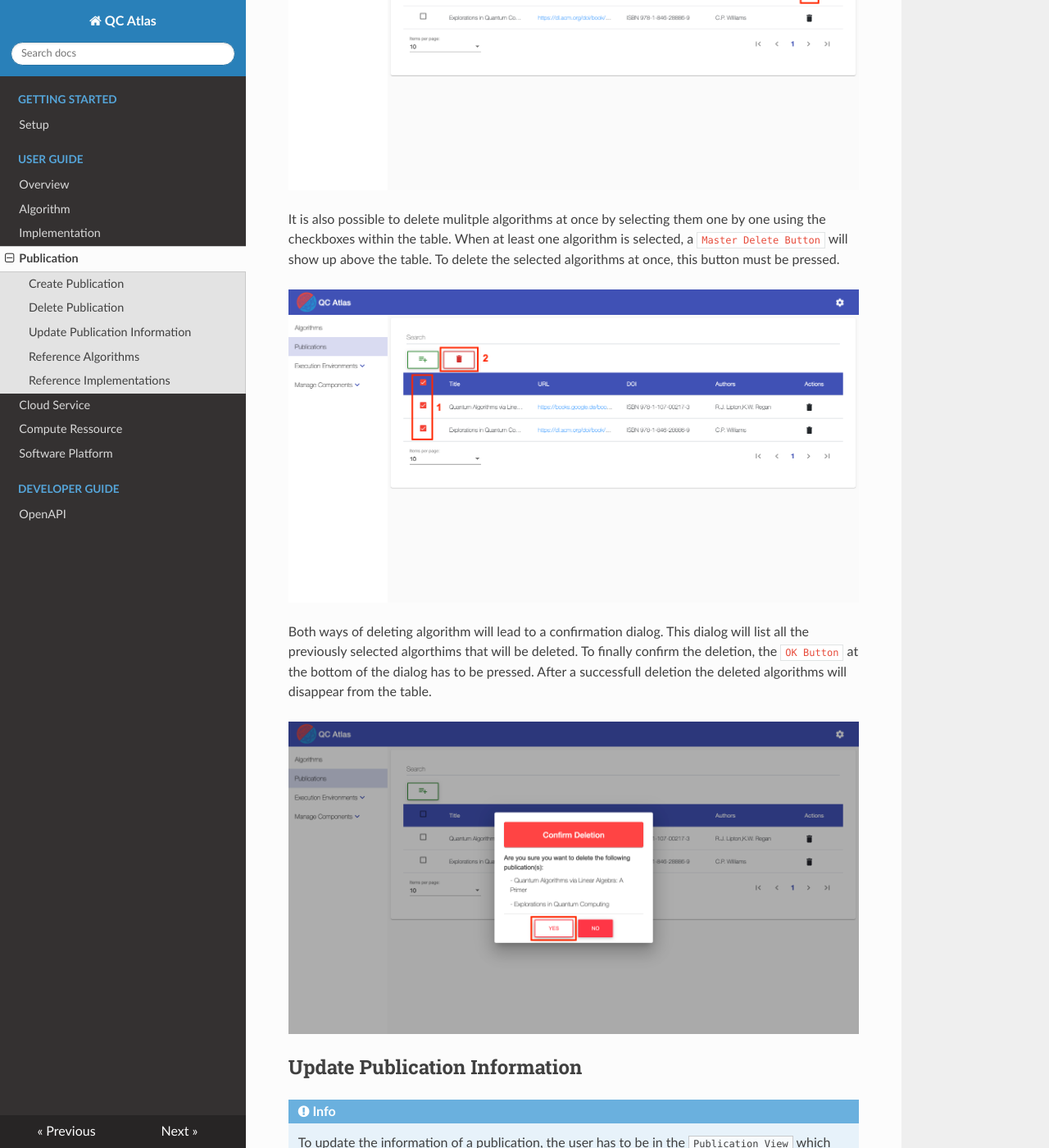
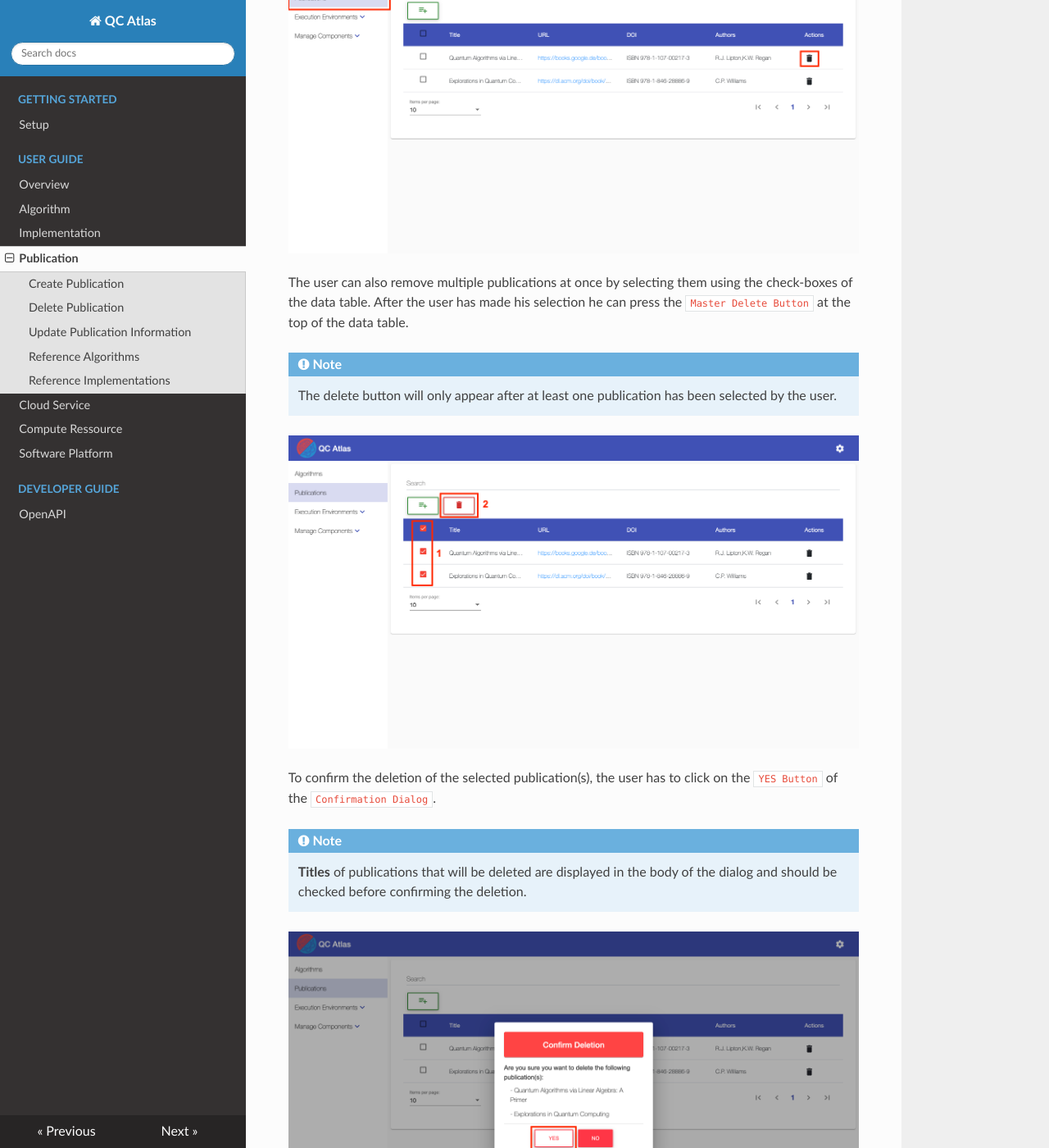
Before and after one commit to UST-QuAntiL/quantil-docs, an MkDocs documentation site: the page built from docs/user-guide/publication.md, in a window 1280 px wide and 1400 px high, scrolled down 1713 px. Shown: the whole window at 82% size. Built offline with MkDocs 1.6.1, drawn with Linux system fonts in a browser that asks for light colours; nearby versions of some CDN libraries; some of the changed text lies outside the part shown.

Commit message:
More small adjustments for publications

```diff
--- a/docs/user-guide/publication.md
+++ b/docs/user-guide/publication.md
@@ -16,21 +16,28 @@ In the dialog it is possible to give the new publication a title and assign mult
 
 After all necessary fields have been filled in, the creation of the publication can be confirmed by clicking on the ``OK Button``. After a successfull creation, the user will be navigated to the detailed view of the new publication.
 
-
 ## Delete Publication
 
-To delete a publication the user has to navigate to the ``Publication List View`` by using the navigation sidebar. A single publication will be deleted by pressing the ``Delete Button`` in the ``Actions``column of the table.
+!!! info
+    To perform the deletion of a publication, the user has to be in the ``Publication List View``.
 
-![alt text](./images/publication/Delete_Publication_-_Step_1.png "Delete publication")
+To remove a specific publication, the user has to simply click on the ``Delete Button`` in the ``Actions Column`` of the data table.
 
+![alt text](./images/publication/Delete_Publication_-_Step_1.png "Delete single publication")
 
-It is also possible to delete mulitple algorithms at once by selecting them one by one using the checkboxes within the table. When at least one algorithm is selected, a ``Master Delete Button`` will show up above the table. To delete the selected algorithms at once, this button must be pressed.
+The user can also remove multiple publications at once by selecting them using the check-boxes of the data table. After the user has made his selection he can press the ``Master Delete Button`` at the top of the data table.
 
-![alt text](./images/publication/Delete_Publication_-_Step_1.1.png "Delete publication")
+!!! note
+    The delete button will only appear after at least one publication has been selected by the user.
 
-Both ways of deleting algorithm will lead to a confirmation dialog. This dialog will list all the previously selected algorthims that will be deleted. To finally confirm the deletion, the ``OK Button`` at the bottom of the dialog has to be pressed. After a successfull deletion the deleted algorithms will disappear from the table.
+![alt text](./images/publication/Delete_Publication_-_Step_1.1.png "Delete multiple publications")
 
-![alt text](./images/publication/Delete_Publication_-_Step_2.png "Delete publication")
+To confirm the deletion of the selected publication(s), the user has to click on the ``YES Button`` of the ``Confirmation Dialog``.
+
+!!! note
+    **Titles** of publications that will be deleted are displayed in the body of the dialog and should be checked before confirming the deletion.
+
+![alt text](./images/publication/Delete_Publication_-_Step_2.png "Confirm deletion")
 
 ## Update Publication Information
 
@@ -46,31 +53,30 @@ If information is changed, a ``Save button`` will be displayed next that specifi
 !!! note
     The user can also hit ``Enter`` on the keyboard to save the changes of a single field in most cases. In some cases, it may be necessary to focus the ``Save button`` by hitting ``TAB`` on the keyboard and then confirming with ``Enter``.
 
-![alt text](./images/publication/Update_Publication_Properties_-_Step_2.png "Update Publication Properties")
+![alt text](./images/publication/Update_Publication_Properties_-_Step_2.png "Saving the changes")
 
 ## Reference Algorithms
 
 !!! info
-    To reference algorithms in an existing publication, the user has to be in the ``Publication View``
+    To reference algorithms in an existing publication, the user has to be in the ``Publication View``.
 
 In the ``Publication View`` of the publication, the user as to switch to the ``Algorithms Tab``, which is dedicated to referencing algorithms.
 To link algorithms with the currently selected publication, the user has to click on the ``Plus Button`` at the top of the data table.
 
-![alt text](./images/publication/Link_Algorithm_-_Step_1.png "Link Algorithm")
+![alt text](./images/publication/Link_Algorithm_-_Step_1.png "Open dialog for referencing publications")
 
 This will open a dialog with a separate data list of existing algorithms.
 For referencing publications the user can now search the table and click on the ``Link`` button of an algorithm he wants to reference.
 
-![alt text](./images/publication/Link_Algorithm_-_Step_2.1.png "Link Algorithm")
+![alt text](./images/publication/Link_Algorithm_-_Step_2.1.png "Link single algorithm")
 
 Alternatively, the users can use the check-boxes of the first column of the table to select all algorithms to reference.
 After at least one check-box is checked, a ``Master-Link`` button will appear at the top of the table which can be used to link all selected algorithms with the publication.
 
-![alt text](./images/publication/Link_Algorithm_-_Step_2.2.png "Link Algorithm")
-
+![alt text](./images/publication/Link_Algorithm_-_Step_2.2.png "Link multiple algorithms")
 
 ## Reference Implementations
 
 !!! info
     Implementations can not be referenced from within the ``Publication View``.
-    To reference implementations in an existing publication, the user has to navigate to the ``General View`` of the ``Implementation View`` of an algorithm.
+    To reference implementations in an existing publication, the user has to navigate to the ``Publications Tab`` of the ``Implementation View`` of an algorithm.
```
Also changed, not shown: docs/user-guide/implementation.md (+7 -7 lines).
